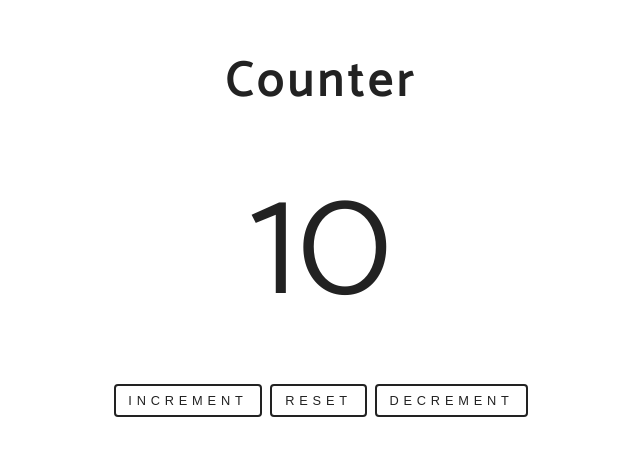
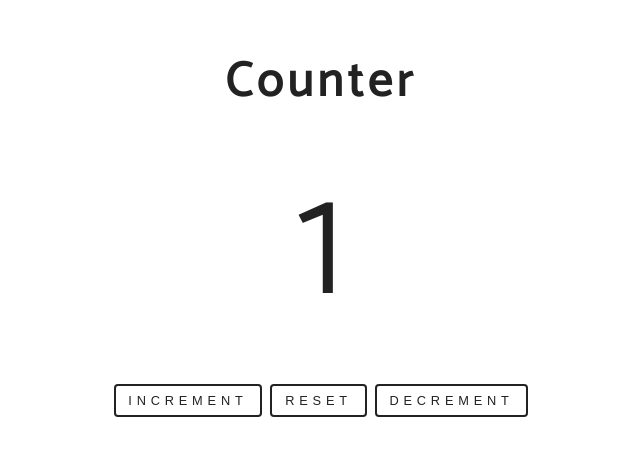
Before and after one commit to preeteeg/reduxApps, a React (Create React App) app: page / in a window 1280 px wide. Shown: the part 165-620 px from the top of the page, without its empty margins (319-959 px from the left). Built offline with nearby package versions, Linux system fonts and the light colour scheme.

Commit message:
connect counter component to  redux using provider and set mapStateToProps

```diff
--- a/src/App.js
+++ b/src/App.js
@@ -2,12 +2,13 @@ import React from 'react';
 import Counter from './components/Counter'
 import store from './store/store'
 import './App.css';
-
+import {Provider} from 'react-redux'
 function App() {
   return (
-    <div className="App">
-       <Counter state={store.getState()} />
-    </div>
+       <Provider store={store}>
+        <Counter  />
+      </Provider>
+
   );
 }
 
--- a/src/components/Counter.js
+++ b/src/components/Counter.js
@@ -1,21 +1,32 @@
 import React,{useState} from 'react'
-
+import {connect} from  'react-redux'
+import { INCREASE, DECREASE,RESET } from '../store/actions'
 const Counter = (props) =>
 {
-  const count = (props.state.count)
+    const{count,name,dispatch} =props
+  // const count = (props.state.count)
     //use Hook :useState
     const [counter, setCounter] = useState(0)
     return (
         <div className="container">
-           <h1>Counter</h1>
+           <h1>{name}</h1>
             <p className="counter">{count}</p>
             <div className="buttons">
-                <button type="button" className="btn" onClick={()=>setCounter(counter+1)}>Increment</button>
-                <button type="button" className="btn" onClick={()=>setCounter(0)}>Reset</button>
-                <button type="button" className="btn" onClick={()=>setCounter(counter-1)}>Decrement</button>
+                <button type="button" className="btn" onClick={()=>dispatch({type:INCREASE})}>Increment</button>
+                <button type="button" className="btn" onClick={() => dispatch({ type: RESET })}>Reset</button>
+                <button type="button" className="btn" onClick={() => dispatch({ type: DECREASE })}>Decrement</button>
             </div>
         </div>
     )
 }
 
-export default Counter
+
+function mapStateToProps(state)
+{
+    return { count:state.count,name:state.name}
+}
+
+
+
+//HHO where it get component
+export default connect(mapStateToProps)(Counter)
--- /dev/null
+++ b/src/store/actions.js
@@ -0,0 +1,4 @@
+
+export const DECREASE = "DECREASE"
+export const INCREASE = "INCREASE"
+export const RESET = "RESET"
--- /dev/null
+++ b/src/store/reducers.js
@@ -0,0 +1,28 @@
+
+import {INCREASE,DECREASE,RESET} from './actions'
+
+
+const initialState = {
+    count: 10,
+    name:'Counter'
+}
+
+
+// a reducer is responsible to update the state and expect the action
+export default function reducer(state = initialState, action)
+{
+    switch (action.type)
+    {
+        case DECREASE:
+            return { ...state, count: state.count - 1 }
+        case RESET:
+            return { ...state, count: 0 }
+        case INCREASE:
+            return { ...state, count: state.count + 1 }
+
+        default:
+            return state
+    }
+
+
+}
--- a/src/store/store.js
+++ b/src/store/store.js
@@ -1,21 +1,15 @@
+
 
 import { createStore } from 'redux'
+import { INCREASE, DECREASE, RESET } from './actions'
+import reducer from './reducers'
 
-
-const initialState = {
-    count:10
-}
-
-// a reducer is responsible to update the state and expect the action
-function reducer(state=initialState,action)
-{
-    console.log(state, action)
-
-    return state
-}
 
 //createStore will look for reducer function to update the state
 const store = createStore(reducer)
-//
+//dispatch
+store.dispatch({ type: DECREASE })
+store.dispatch({ type: RESET })
+store.dispatch({ type: INCREASE})
 console.log(store.getState())
 export default store
```
Also changed, not shown: 1 other file (tests, documents, lock files or other folders).
